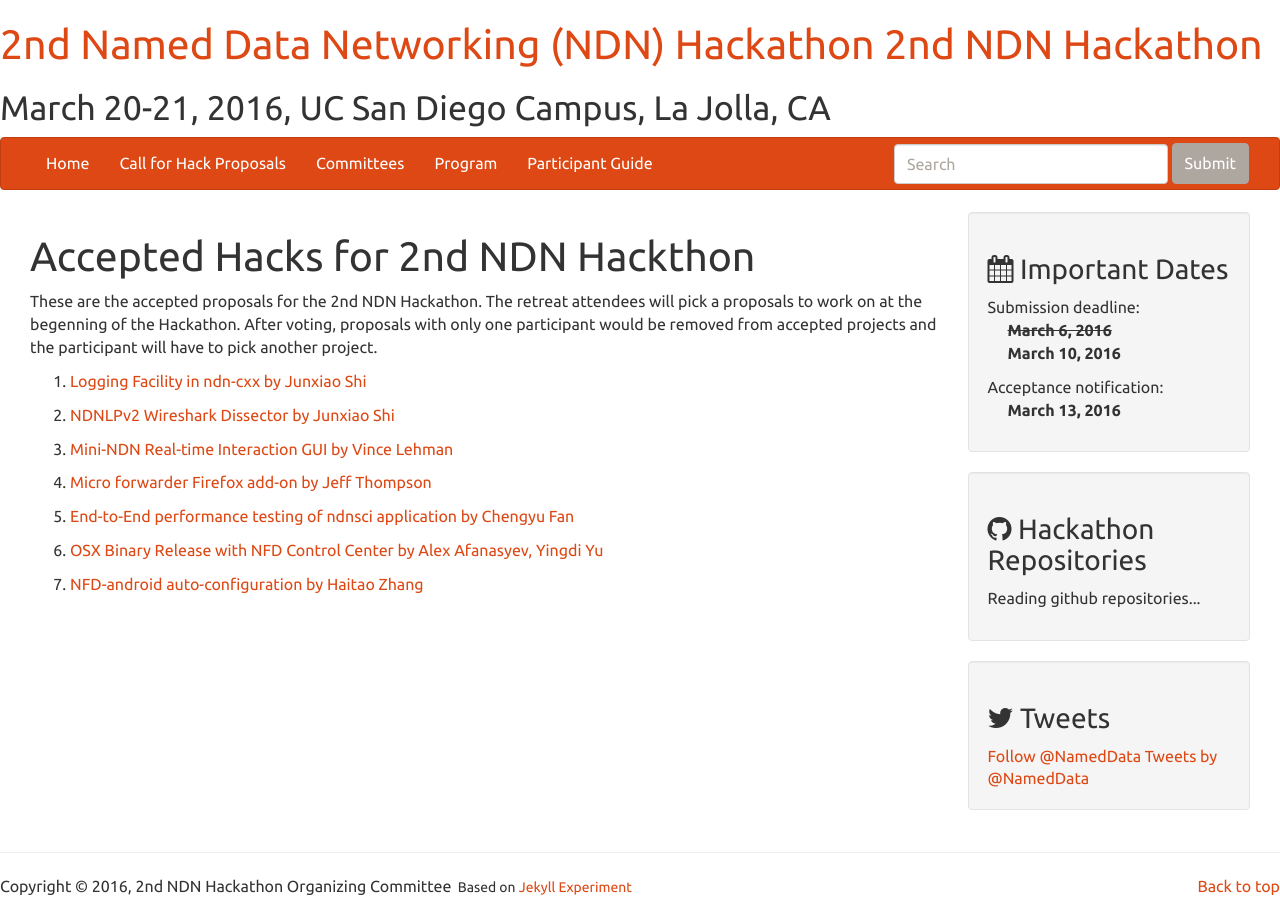
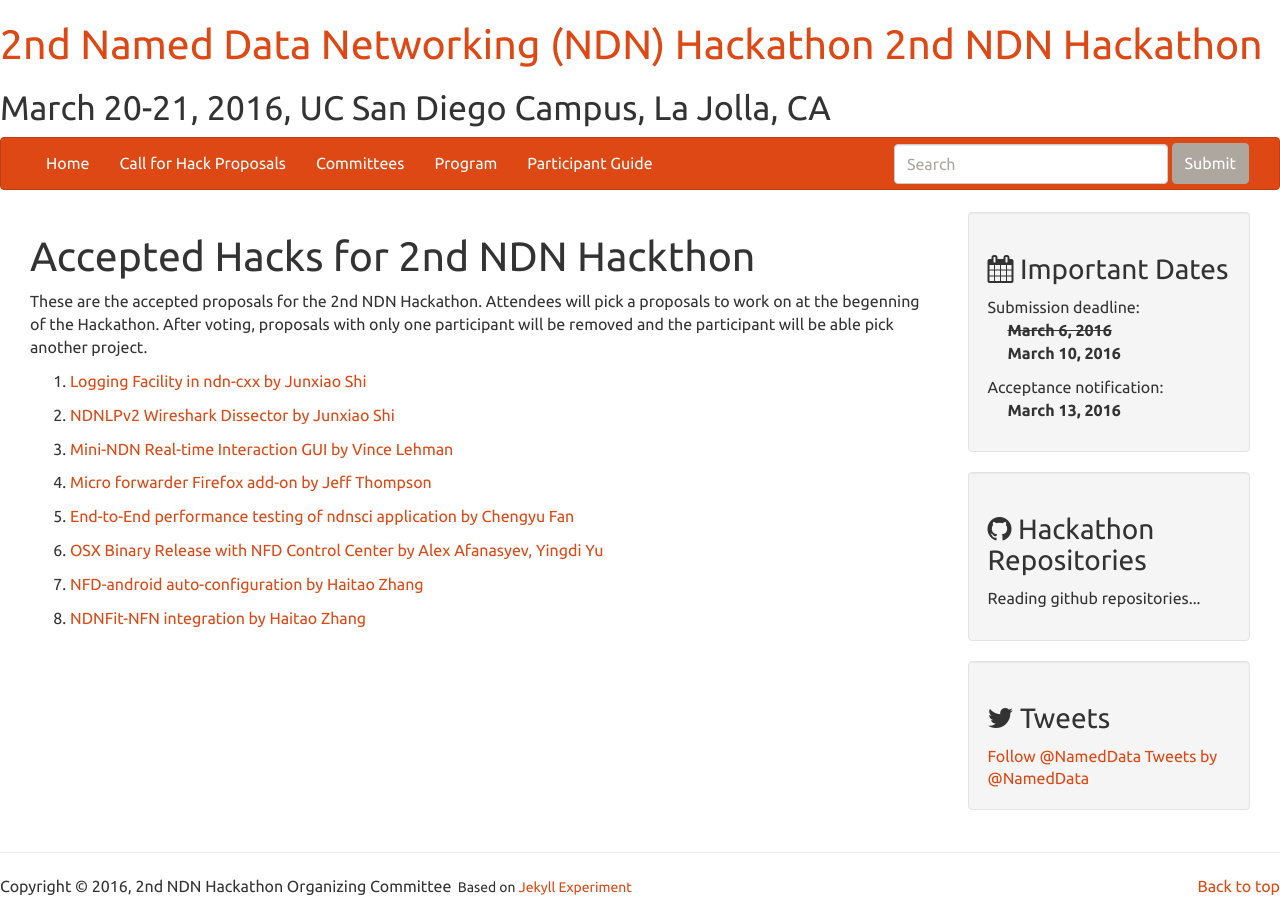
Before and after one commit to 2nd-ndn-hackathon/2nd-ndn-hackathon.github.io, a Jekyll site: the page built from accepted_hacks.md, in a window 1280 px wide. Built offline with Jekyll 4.4.1, drawn with Linux system fonts in a browser that asks for light colours; comment, search, counter and statistics services are not loaded.

Commit message:
update index

```diff
--- a/accepted_hacks.md
+++ b/accepted_hacks.md
@@ -3,7 +3,7 @@ layout: page
 title: Accepted Hacks for 2nd NDN Hackthon
 ---
 
-These are the accepted proposals for the 2nd NDN Hackathon. The retreat attendees will pick a proposals to work on at the begenning of the Hackathon. After voting, proposals with only one participant would be removed from accepted projects and the participant will have to pick another project.
+These are the accepted proposals for the 2nd NDN Hackathon. Attendees will pick a proposals to work on at the begenning of the Hackathon. After voting, proposals with only one participant will be removed and the participant will be able pick another project.
 
 
 1. [Logging Facility in ndn-cxx  by Junxiao Shi](https://www.dropbox.com/s/huac1by1zze18f0/logging.pptx?dl=0)
@@ -19,3 +19,5 @@ These are the accepted proposals for the 2nd NDN Hackathon. The retreat attendee
 6. [OSX Binary Release with NFD Control Center by Alex Afanasyev, Yingdi Yu](https://www.dropbox.com/s/lc6zln3ty5ptm1q/ndn-hackathon-osx-binary-release.pptx?dl=0)
 
 7. [NFD-android auto-configuration by Haitao Zhang](https://www.dropbox.com/s/2y8qp72czzkhxc5/NFD-android%20auto-configuration.pptx?dl=0)
+
+8. [NDNFit-NFN integration by Haitao Zhang](https://www.dropbox.com/s/lwzclkd24x22cae/NDNFit%20-%20NFN%20integration.pptx?dl=0)
```
Also changed, not shown: index.md (+1 -1 lines).
